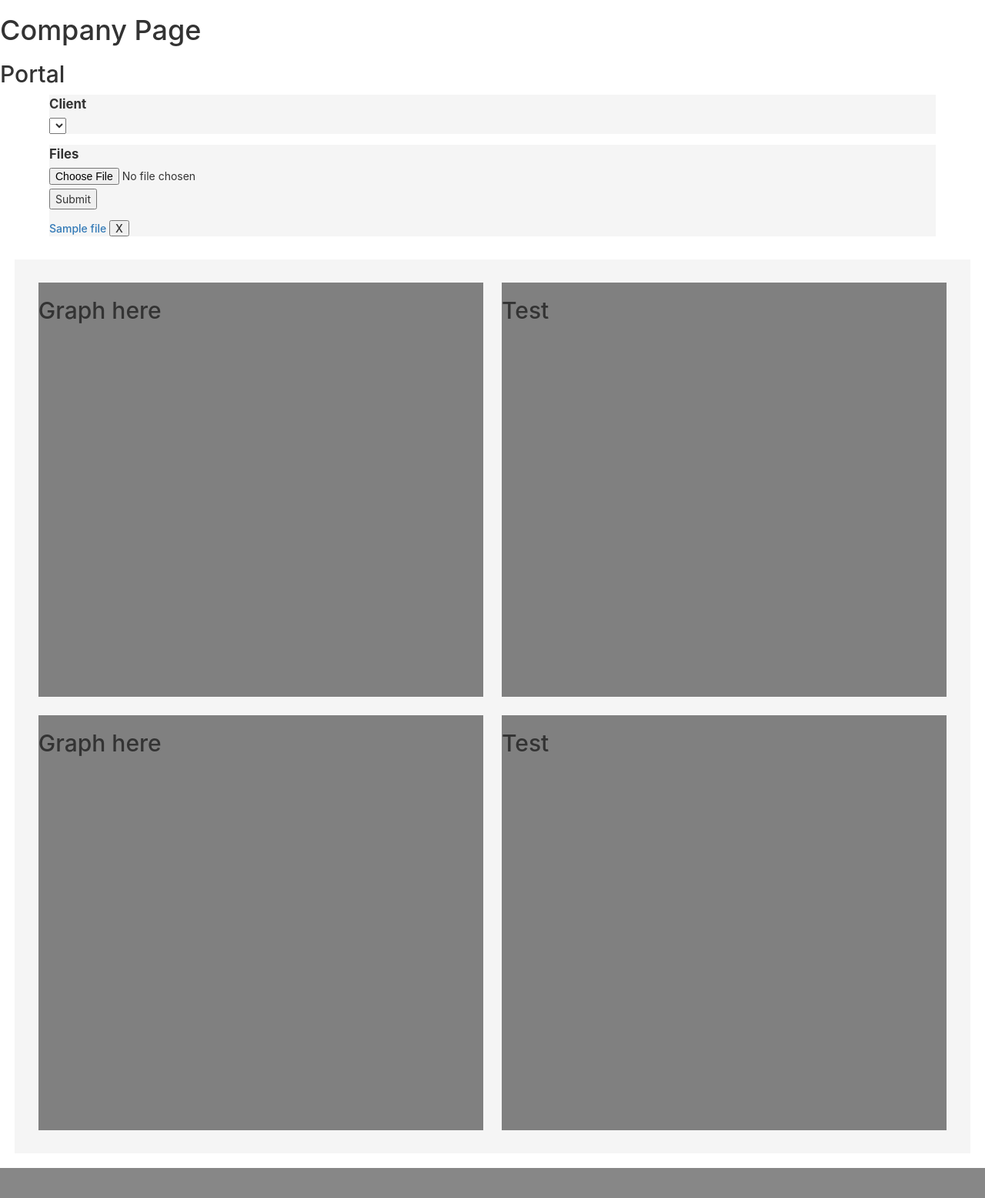
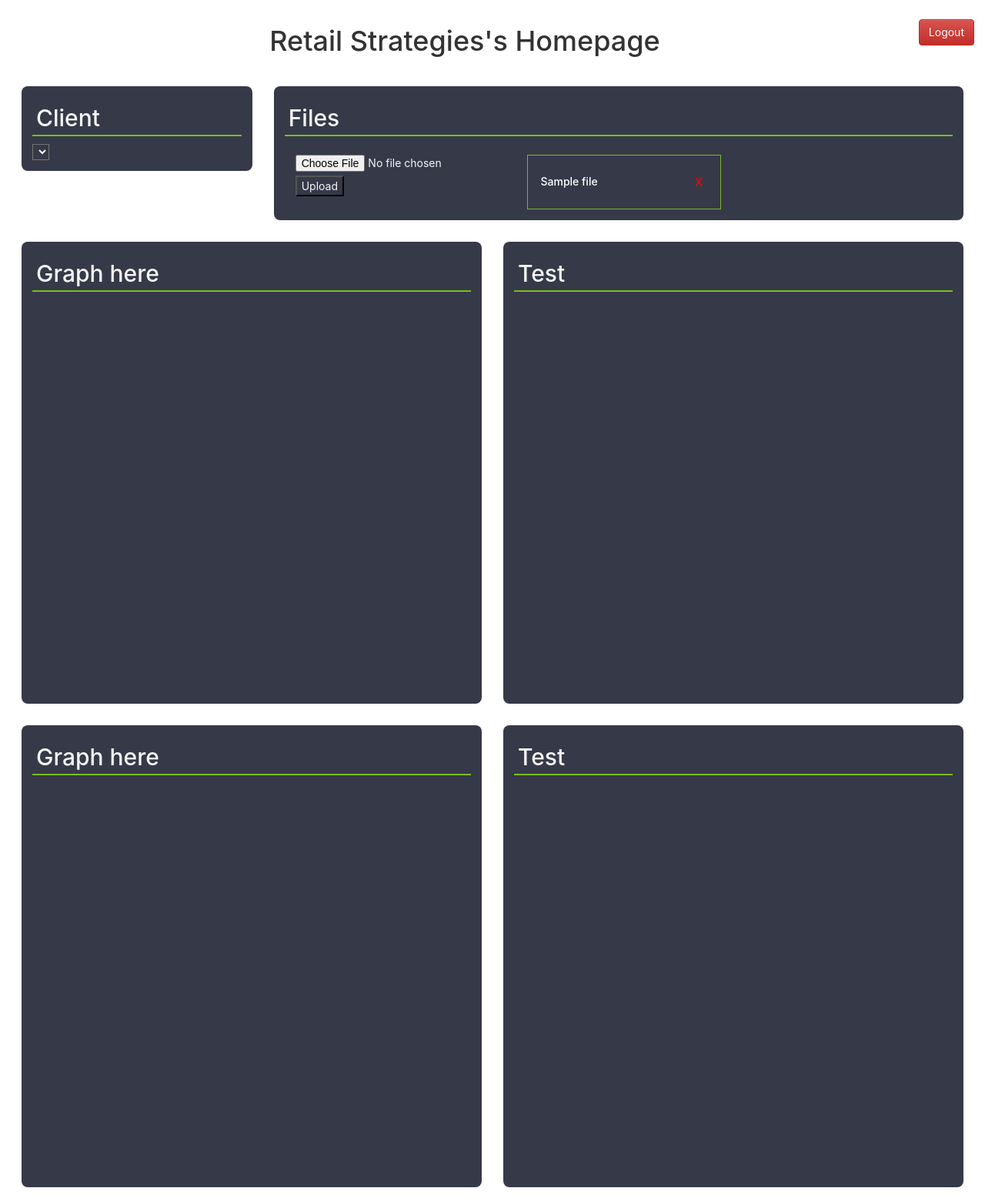
Before and after one commit to MedChest-Development-Group/retail, a Flask app: template app/templates/company/home.html in a window 1280 px wide. Shown: the whole page at 77% size. Before the commit the page ends 1517 px from the top, so only its background shows below. Run offline with Flask 3, Linux system fonts and the light colour scheme; tables that the repository leaves empty hold one stand-in row (values such as "Sample post"); the template is opened without the code that fills it: values that come from a table or form of the project are taken from there, most other values are stand-ins (such as "Sample title", 1, 10 or a date in 2020); lists and menus that the app fills with data are empty; some libraries are stand-ins or nearby versions.

Commit message:
CSS (Cus Shit Sucks)

```diff
--- a/app/static/css/main.css
+++ b/app/static/css/main.css
@@ -189,13 +189,89 @@ button#loginButton:hover {
     background-color: grey;
     width: 50%;
     position: relative;
-    /* padding: 20%; */
-    /* padding-top:5%; */
-    /* padding-bottom:5%; */
-    /* background-clip: content-box;  */
-    /* display: flex; */
     margin:1%;
-    /* max-width: max-content; */
+}
+
+
+body {
+    font-family: -apple-system, BlinkMacSystemFont, Segoe UI, Roboto, Helvetica Neue, Arial, Noto Sans, sans-serif, Apple Color Emoji, Segoe UI Emoji, Segoe UI Symbol, Noto Color Emoji;
+    line-height: 1.5;
+}
+
+html {
+    overflow-x: hidden;
+    overflow-y: auto;
+}
+
+.title-container {
+    display: flex;
+    align-items: center;
+    justify-content: space-between;
+    text-align: center;
+    padding: 1em;
+}
+
+.logout-container {
+    display: flex;
+    justify-content: space-between;
+    align-items: center;
+}
+
+.content-container {
+    padding-left: 4em;
+    padding-right: 4em;
+}
+
+.horizontal-container {
+    display: flex;
+    padding: 1em;
+}
+
+.section-container {
+    color: #f6f5f6;
+    background-color: #363948;
+    margin-left: 1em;
+    margin-right: 1em;
+    padding-left: 1em;
+    padding-right: 1em;
+    border-radius: 8px;
+    height: 100%;
+}
+
+.underlined-heading {
+    border-bottom: 2px solid #78be20;
+    padding: 5px;
+}
+
+
+
+/* Style for the submit button */
+.delete {
+    background-color: #363948; /* Green background color */
+    color: red; /* White text color */
+    border: none; /* Remove border */
+    border-radius: 5px;
+    /* padding: 5px 10px; Add padding */
+    cursor: pointer; /* Add cursor pointer on hover */
+    float:right;
+}
+
+
+select, #uploadBox, #uploadSubmit {
+    background-color:#363948
+}
+
+.listed-file, .listed-file:hover{
+    color:rgb(255, 255, 255);
+}
+
+.files-list{
+    padding: 2%;
+    max-height: 100px;
+    width: 30%;
+    overflow-y: scroll;
+    border:1px solid #78be20;
+
 }
 
 /* admin table stuff */
--- a/app/templates/company/home.html
+++ b/app/templates/company/home.html
@@ -1,56 +1,64 @@
 {% extends "base.html" %}
 {% from "_formhelpers.html" import render_field %}
 {% block content %}
-    <h1>Company Page</h1>
-    <h2>Portal</h2>
+    <div class="title-container">
+        <i></i>
+        <h1>Retail Strategies's Homepage</h1>
+        <div class="logout-container">
+            <form action="{{ url_for('logout') }}">
+                <button type="submit" class="btn btn-danger center">Logout</button>
+            </form>
+        </div>
+    </div>
     <!-- Container to select client -->
-    <div class="client-selection-container">
-        <!-- <select name="client" id="client-selector"></select> -->
+    <div class="horizontal-container">
+        <div class="section-container" style="width:25%;">
             <form id="client-selection" action='/company' method="post">
-            <label for="clients">Client</label>
-            <div>{{ render_field(form.clients, onchange='this.form.submit()')}}</div>
+                <h2 class="underlined-heading" for="clients">Client</h2>
+                <div>{{ render_field(form.clients, onchange='this.form.submit()', style="max-width:100%")}}</div>
             </form>
         </div>
 
-    <div class="client-files-container" id="files">
-        <label>Files</label>
-        <div>
+        <div class="section-container" id="files" style="width:75%">
+            <h2 class="underlined-heading">Files</h2>
+            <div class="horizontal-container">
                 <form action = "http://127.0.0.1:5000/uploader" method = "POST" enctype = "multipart/form-data" onsubmit="if (document.getElementById('uploadBox').files.length > 0) alert('File Uploaded')">
                     <input type = "file" name = "file" id="uploadBox"/>
                     {{ render_field(form.clients, style='display:none')}}
-                <input type = "submit"/>
+                    <input id="uploadSubmit" type = "submit" value="Upload"/>
                 </form>
-        </div>
-        <div>
-
+                <div class="files-list">
                     {% for file in files %}
                     <h5>
-                <a id="{{file[0]}}" href="http://127.0.0.1:5000/download/{{file[0]}}">
+                        <a class="listed-file" id="{{file[0]}}" href="http://127.0.0.1:5000/download/{{file[0]}}">
                             {{file[1]}}
                         </a>
-                <input type="button" onclick="location.href='http://127.0.0.1:5000/deleter/{{file[0]}}/{{file[2]}}';alert('File Deleted')" value="X" />
+                        <input class="delete" type="button" onclick="location.href='http://127.0.0.1:5000/deleter/{{file[0]}}/{{file[2]}}';alert('File Deleted')" value="X" />
                     </h5>
                     {% endfor %}
                 </div>
             </div>
-    <!-- Container for Details -->
-    <div class="client-container">
-        <div class="client-placeholder-container">
-            <div class="client-placeholder-horizontal-container">
-                <div class="placeholder">
-                    <h2>Graph here</h2>
-                </div>
-                <div class="placeholder">
-                    <h2>Test</h2>
         </div>
     </div>
-            <div class="client-placeholder-horizontal-container">
-                <div class="placeholder">
-                    <h2>Graph here</h2>
+
+    <!-- Container for Details -->
+    <div>
+        <div class="horizontal-container">
+            <!-- <div class="client-placeholder-horizontal-container"> -->
+                <div class="section-container" style="width: 50%; min-height: 600px;">
+                    <h2 class="underlined-heading">Graph here</h2>
                 </div>
-                <div class="placeholder">
-                    <h2>Test</h2>
+                <div class="section-container" style="width: 50%; min-height: 600px;">
+                    <h2 class="underlined-heading">Test</h2>
                 </div>
+            <!-- </div> -->
+        </div>
+        <div class="horizontal-container">
+            <div class="section-container" style="width: 50%; min-height: 600px;">
+                <h2 class="underlined-heading">Graph here</h2>
+            </div>
+            <div class="section-container" style="width: 50%; min-height: 600px;">
+                <h2 class="underlined-heading">Test</h2>
             </div>
         </div>
     </div>
--- a/server.py
+++ b/server.py
@@ -450,7 +450,7 @@ def company(client=1):
     files = select_from_files("*", f"cityID = {form.clients.default}")
 
     if token_valid() and "type" in session and session["type"] == "company":
-        return render_template('company/home.html', form=form, files=files)
+        return render_template('company/home.html', form=form, files=sorted(files))
     else:
         return redirect("/")
 
```
Lines whose indentation alone changed are shown as unchanged.
